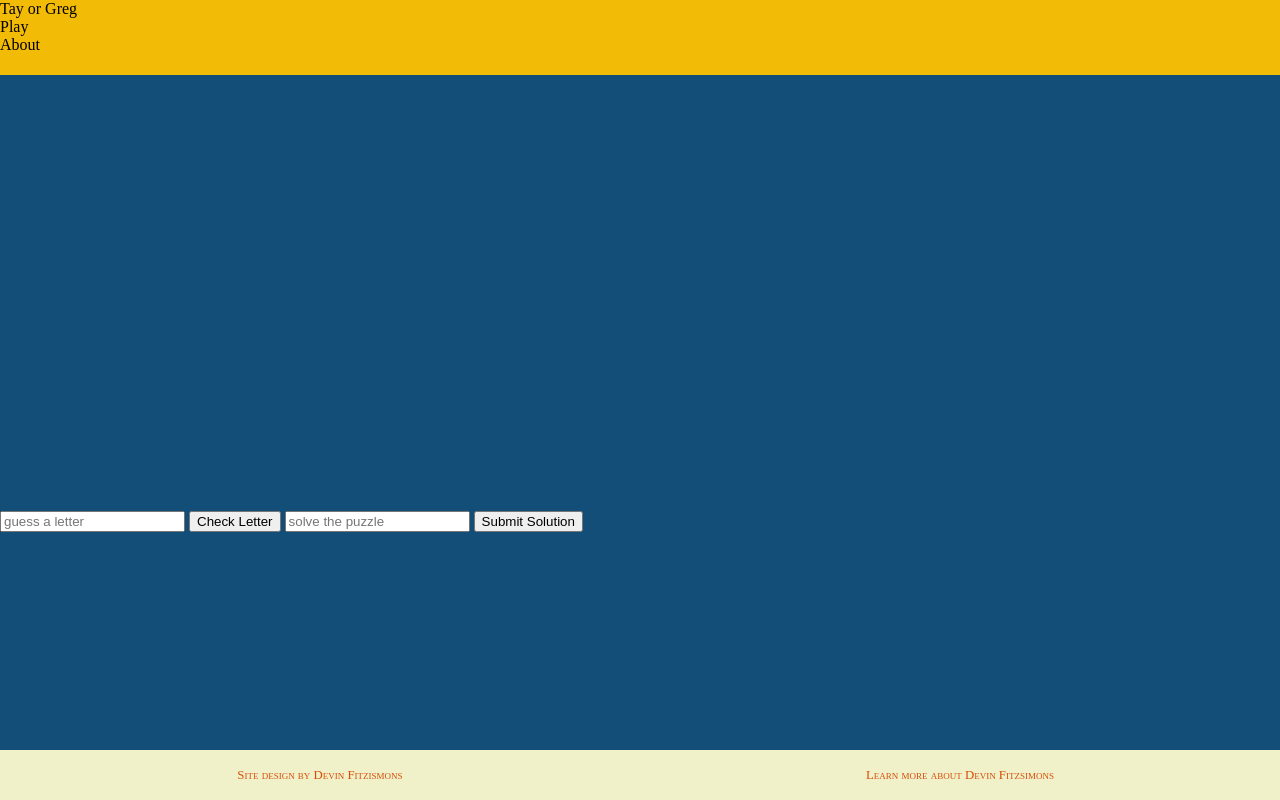
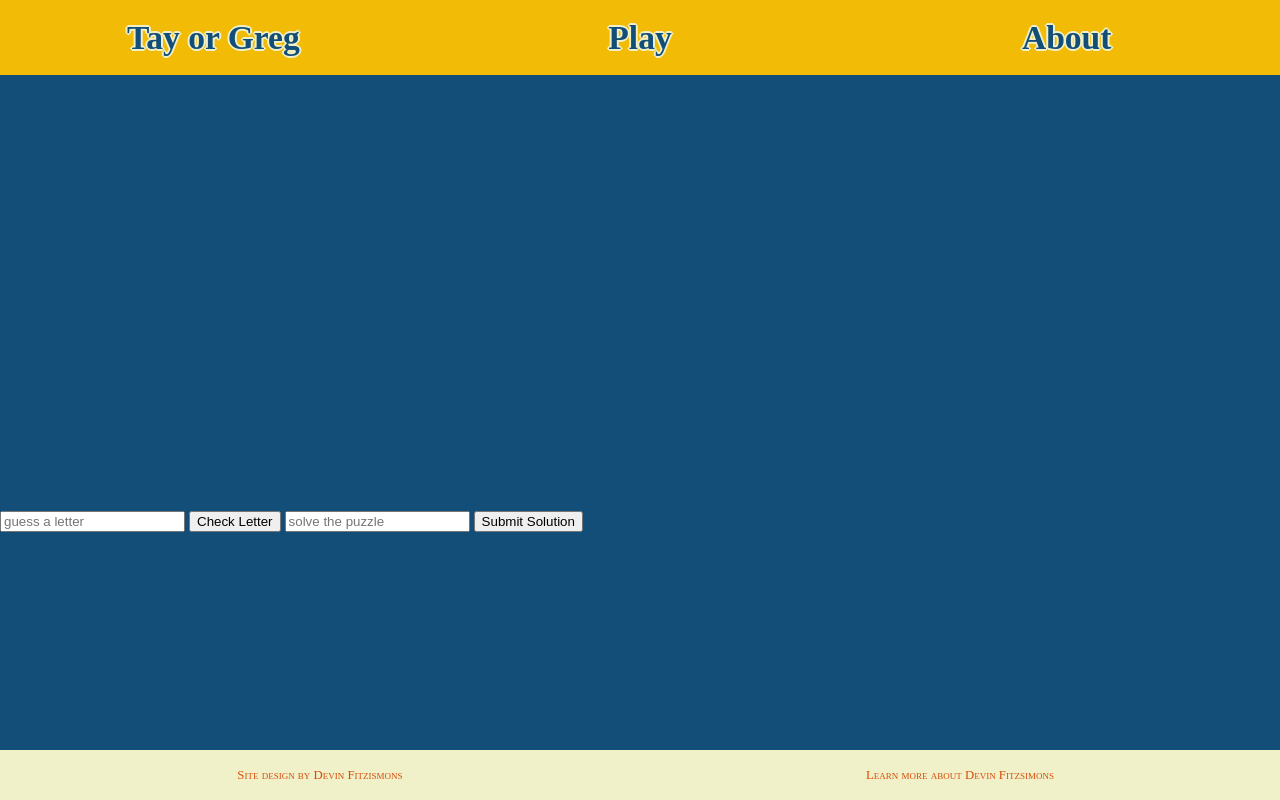
Before and after one commit to aisflat439/wheel, a plain HTML site: page index.html in a window 1280 px wide. Drawn offline with Linux system fonts and the light colour scheme.

Commit message:
Styled header some

```diff
--- a/stylsheets/_header-section.scss
+++ b/stylsheets/_header-section.scss
@@ -1,4 +1,21 @@
 .header-section{
+  display: flex;
   height: 75px;
   background-color: $background-color-alert;
+
+  nav, ul {
+    display: flex;
+    flex: 1;
+  }
 }
+
+.header-section li{
+  color: $background-color-dark;
+  font-size: 2.1em;
+  font-weight: bold;
+  justify-content: center;
+  align-items: center;
+  display: flex;
+  flex: 3;
+  text-shadow: 2px 0 0 $background-color-main, -2px 0 0 $background-color-main, 0 2px 0 $background-color-main, 0 -2px 0 $background-color-main, 1px 1px $background-color-main, -1px -1px 0 $background-color-main, 1px -1px 0 $background-color-main, -1px 1px 0 $background-color-main;
+}
```
Also changed, not shown: css/styles.css, 1 other file.
